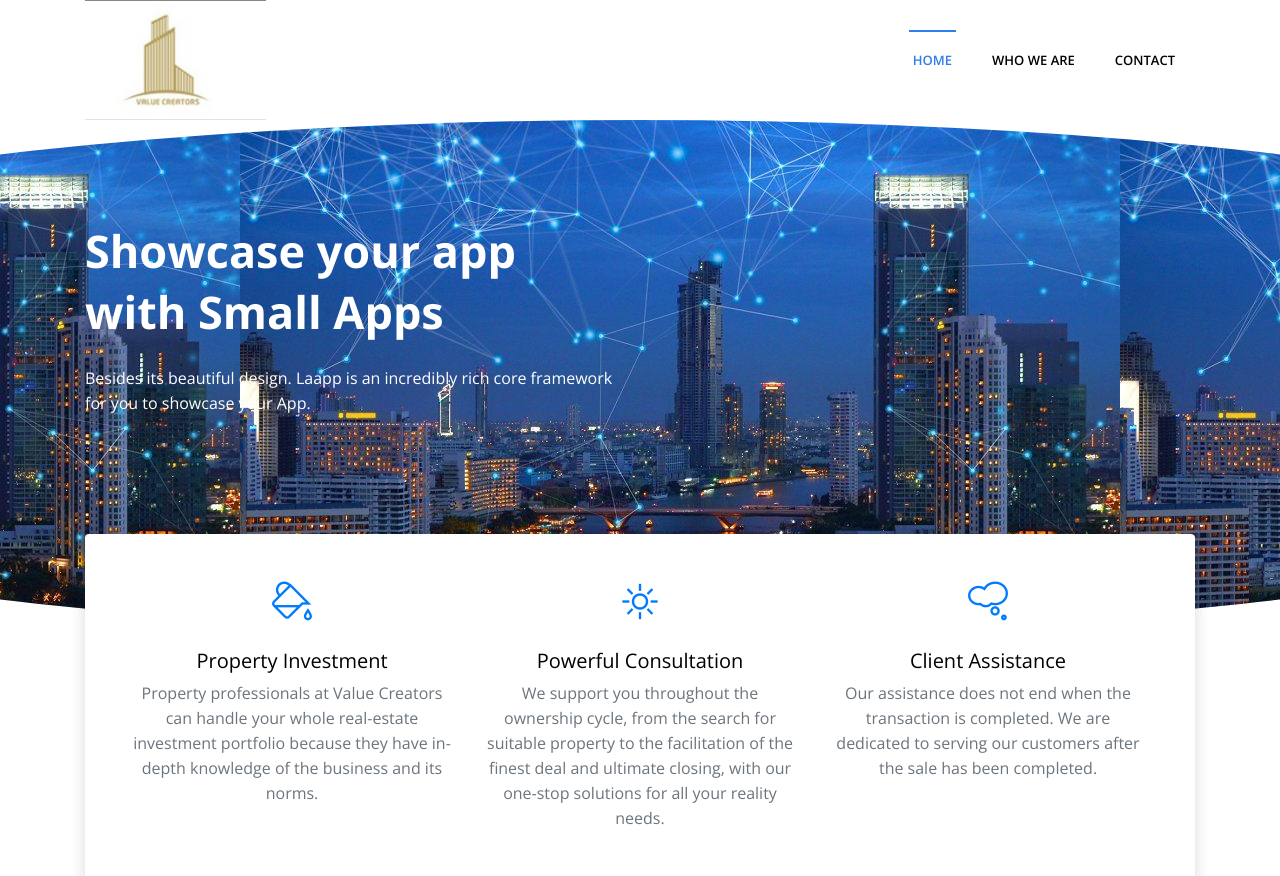
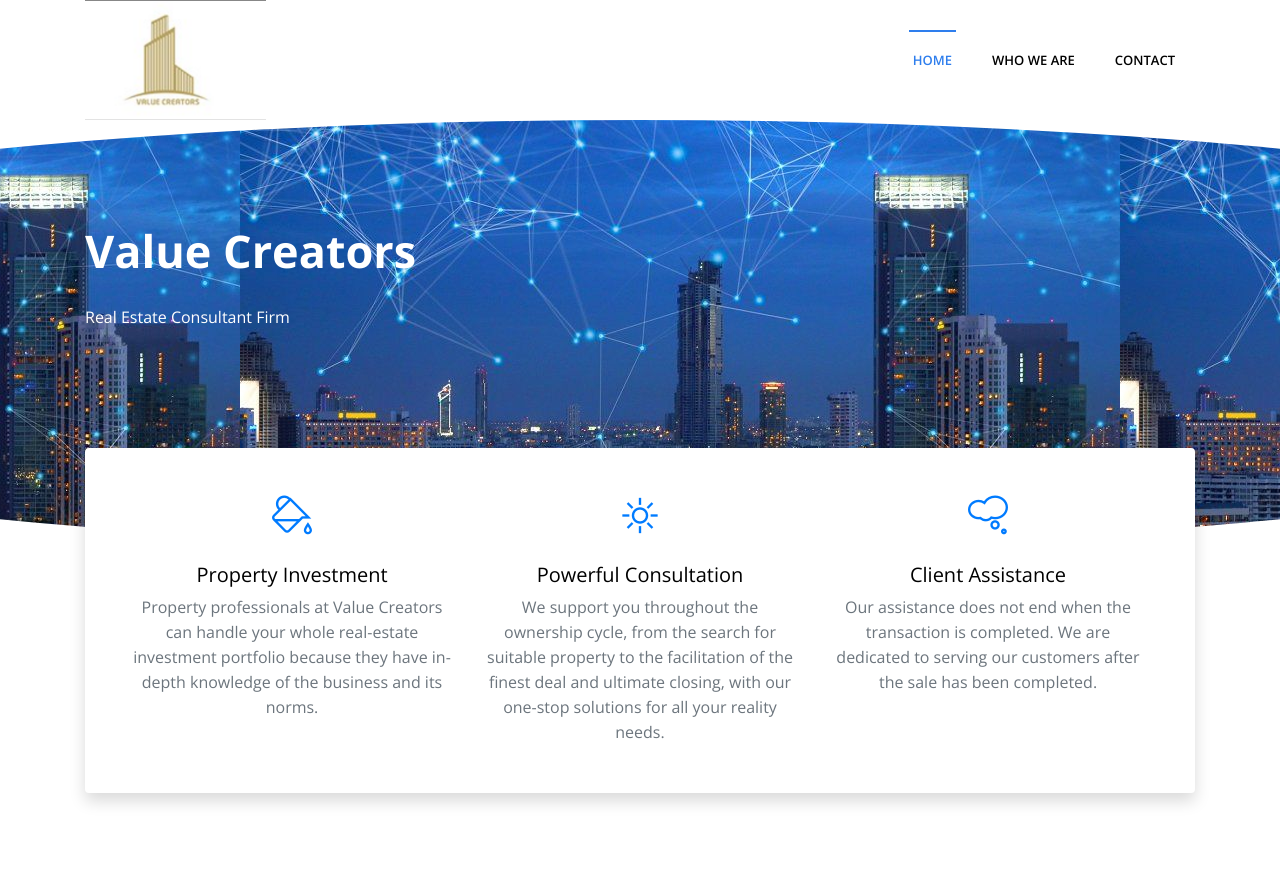
Before and after one commit to anshnagrath/Value-Creators, a plain HTML site: page index.html in a window 1280 px wide. Shown: the top 876 px of the page. Drawn offline with nearby package versions, Linux system fonts and the light colour scheme; some packages are replaced by stand-ins of ours.

```diff
--- a/index.html
+++ b/index.html
@@ -28,7 +28,7 @@
   <!-- Basic Page Needs
   ================================================== -->
   <meta charset="utf-8">
-  <title>Small Apps | Bootstrap App Landing Template</title>
+  <title>Value Creators</title>
 
   <!-- Mobile Specific Metas
   ================================================== -->
@@ -151,9 +151,8 @@
 	<div class="container">
 		<div class="row align-items-center">
 			<div class="col-md-6 order-2 order-md-1 text-center text-md-left">
-				<h1 class="text-white font-weight-bold mb-4">Showcase your app with Small Apps</h1>
-				<p class="text-white mb-5">Besides its beautiful design. Laapp is an incredibly rich core framework for you to
-					showcase your App.</p>
+				<h1 class="text-white font-weight-bold mb-4">Value Creators</h1>
+				<p class="text-white mb-5">Real Estate Consultant Firm</p>
 				<!-- <a href="FAQ.html" class="btn btn-main-md">Download Now</a> -->
 			<!-- </div> -->
 			<!-- <div class="col-md-6 text-center order-1 order-md-2">
```
Also changed, not shown: contact.html (+1 -1 lines).
